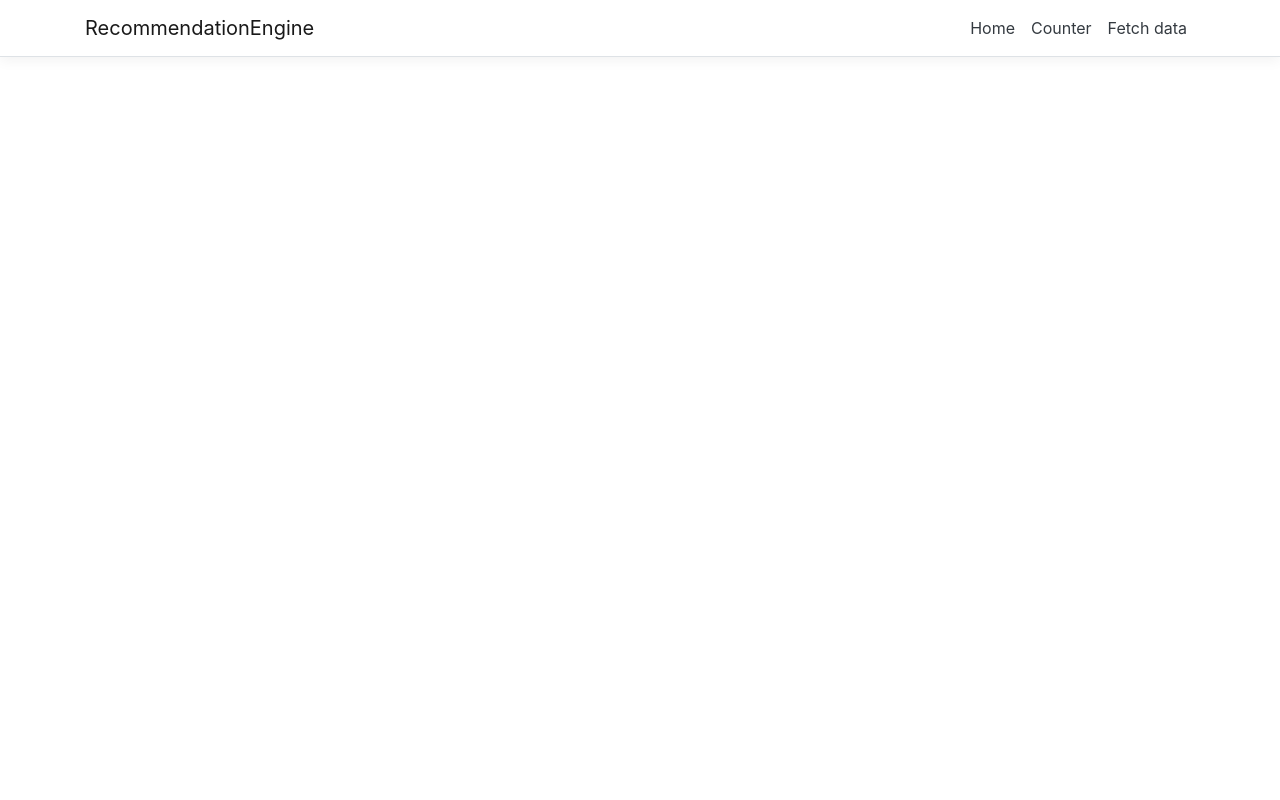
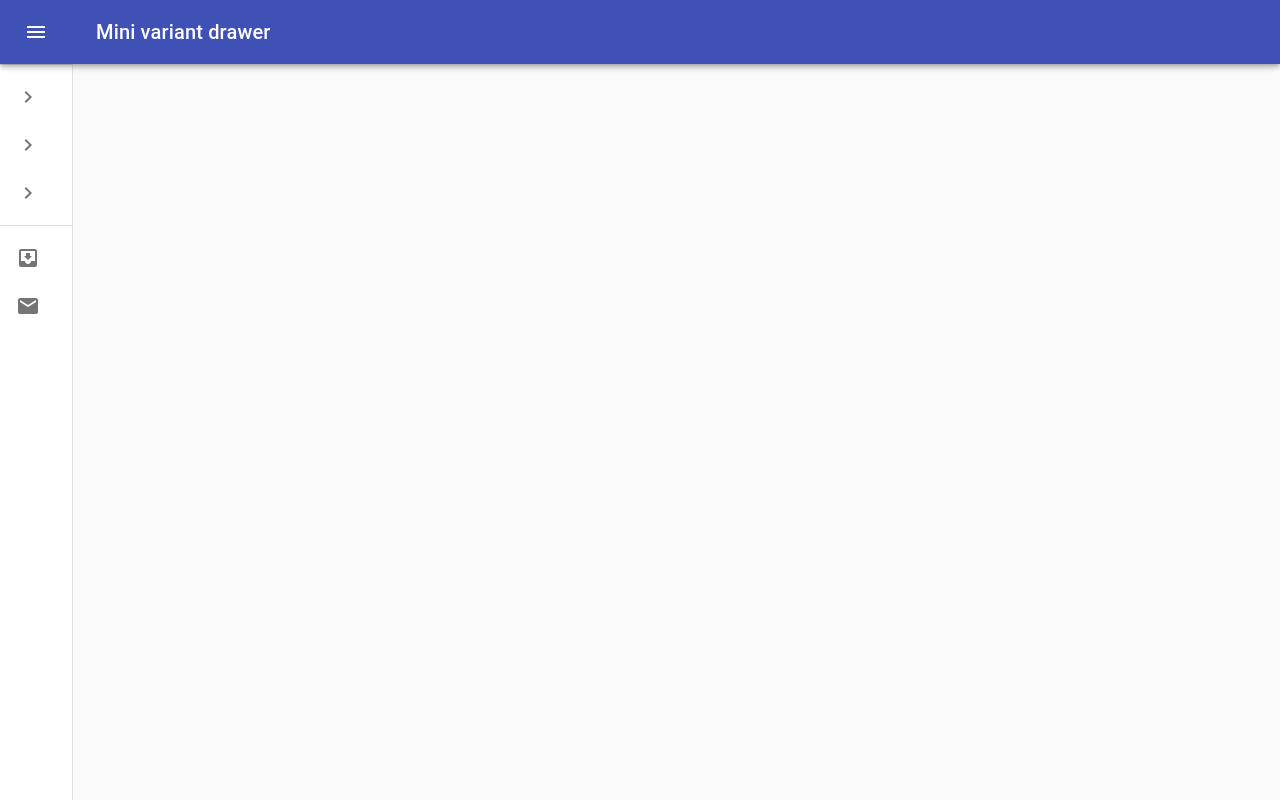
Before and after one commit to HussainWitwit/SOEN490, a React (Create React App) app in the folder RecommendationEngine/RecommendationEngine/FrontEnd/: page /side-menu in a window 1280 px wide. Built offline with nearby package versions, Linux system fonts and the light colour scheme.

Commit message:
RE-16 - Implement SideMenu component
- This is just an initial draft to get a feel of the Drawer component
- Missing icons
- Missing nested list

Co-Authored-By: HussainWitwit <40703467+HussainWitwit@users.noreply.github.com>

```diff
--- a/RecommendationEngine/RecommendationEngine/FrontEnd/package.json
+++ b/RecommendationEngine/RecommendationEngine/FrontEnd/package.json
@@ -9,6 +9,7 @@
     "oidc-client": "^1.9.0",
     "react": "^16.0.0",
     "react-dom": "^16.0.0",
+    "react-pro-sidebar": "^0.4.4",
     "react-router-bootstrap": "^0.25.0",
     "react-router-dom": "^5.1.2",
     "react-scripts": "^3.4.1",
--- a/RecommendationEngine/RecommendationEngine/FrontEnd/src/App.js
+++ b/RecommendationEngine/RecommendationEngine/FrontEnd/src/App.js
@@ -1,9 +1,12 @@
 import React from 'react';
-import {Route} from 'react-router';
+import { Route } from 'react-router';
 import Layout from './components/Layout';
 import Home from './components/Home';
-import {FetchData} from './components/FetchData';
+import { FetchData } from './components/FetchData';
 import Counter from './components/Counter';
+import SideMenu from './components/SideMenu';
+
+
 
 import './custom.css'
 
@@ -13,6 +16,7 @@
       <Route exact path='/' component={Home} />
       <Route path='/counter' component={Counter} />
       <Route path='/fetch-data' component={FetchData} />
+      <Route path='/side-menu' component={SideMenu} />
     </Layout>
   );
 }
--- /dev/null
+++ b/RecommendationEngine/RecommendationEngine/FrontEnd/src/components/SideMenu.js
@@ -0,0 +1,206 @@
+import React from 'react';
+import clsx from 'clsx';
+import { makeStyles, useTheme } from '@material-ui/core/styles';
+import Drawer from '@material-ui/core/Drawer';
+import AppBar from '@material-ui/core/AppBar';
+import Toolbar from '@material-ui/core/Toolbar';
+import List from '@material-ui/core/List';
+import CssBaseline from '@material-ui/core/CssBaseline';
+import Typography from '@material-ui/core/Typography';
+import Divider from '@material-ui/core/Divider';
+import IconButton from '@material-ui/core/IconButton';
+import MenuIcon from '@material-ui/icons/Menu';
+import ChevronLeftIcon from '@material-ui/icons/ChevronLeft';
+import ChevronRightIcon from '@material-ui/icons/ChevronRight';
+import ListItem from '@material-ui/core/ListItem';
+import ListItemIcon from '@material-ui/core/ListItemIcon';
+import ListItemText from '@material-ui/core/ListItemText';
+import InboxIcon from '@material-ui/icons/MoveToInbox';
+import MailIcon from '@material-ui/icons/Mail';
+import ExpandLess from '@material-ui/icons/ExpandLess';
+import ExpandMore from '@material-ui/icons/ExpandMore';
+import Collapse from '@material-ui/core/Collapse';
+
+
+const drawerWidth = 240;
+
+const useStyles = makeStyles((theme) => ({
+    root: {
+        display: 'flex',
+    },
+    appBar: {
+        zIndex: theme.zIndex.drawer + 1,
+        transition: theme.transitions.create(['width', 'margin'], {
+            easing: theme.transitions.easing.sharp,
+            duration: theme.transitions.duration.leavingScreen,
+        }),
+    },
+    appBarShift: {
+        marginLeft: drawerWidth,
+        width: `calc(100% - ${drawerWidth}px)`,
+        transition: theme.transitions.create(['width', 'margin'], {
+            easing: theme.transitions.easing.sharp,
+            duration: theme.transitions.duration.enteringScreen,
+        }),
+    },
+    menuButton: {
+        marginRight: 36,
+    },
+    hide: {
+        display: 'none',
+    },
+    drawer: {
+        width: drawerWidth,
+        flexShrink: 0,
+        whiteSpace: 'nowrap',
+    },
+    drawerOpen: {
+        width: drawerWidth,
+        transition: theme.transitions.create('width', {
+            easing: theme.transitions.easing.sharp,
+            duration: theme.transitions.duration.enteringScreen,
+        }),
+    },
+    drawerClose: {
+        transition: theme.transitions.create('width', {
+            easing: theme.transitions.easing.sharp,
+            duration: theme.transitions.duration.leavingScreen,
+        }),
+        overflowX: 'hidden',
+        width: theme.spacing(7) + 1,
+        [theme.breakpoints.up('sm')]: {
+            width: theme.spacing(9) + 1,
+        },
+    },
+    toolbar: {
+        display: 'flex',
+        alignItems: 'center',
+        justifyContent: 'flex-end',
+        padding: theme.spacing(0, 1),
+        // necessary for content to be below app bar
+        ...theme.mixins.toolbar,
+    },
+    content: {
+        flexGrow: 1,
+        padding: theme.spacing(3),
+    },
+}));
+
+export default function SideMenu () {
+    const classes = useStyles();
+    const theme = useTheme();
+    const [open, setOpen] = React.useState(false);
+    const [openNested, setOpenNested] = React.useState(false);
+
+
+    const handleDrawerOpen = () => {
+        setOpen(true);
+    };
+
+    const handleDrawerClose = () => {
+        setOpen(false);
+    };
+
+    const handleClick = () => {
+        setOpenNested(true)
+    }
+
+    return (
+        <div className={classes.root}>
+            <CssBaseline />
+            <AppBar
+                position="fixed"
+                className={clsx(classes.appBar, {
+                    [classes.appBarShift]: open,
+                })}
+            >
+                <Toolbar>
+                    <IconButton
+                        color="inherit"
+                        aria-label="open drawer"
+                        onClick={handleDrawerOpen}
+                        edge="start"
+                        className={clsx(classes.menuButton, {
+                            [classes.hide]: open,
+                        })}
+                    >
+                        <MenuIcon />
+                    </IconButton>
+                    <Typography variant="h6" noWrap>
+                        Mini variant drawer
+          </Typography>
+                </Toolbar>
+            </AppBar>
+            <Drawer
+                variant="permanent"
+                className={clsx(classes.drawer, {
+                    [classes.drawerOpen]: open,
+                    [classes.drawerClose]: !open,
+                })}
+                classes={{
+                    paper: clsx({
+                        [classes.drawerOpen]: open,
+                        [classes.drawerClose]: !open,
+                    }),
+                }}
+            >
+                <div className={classes.toolbar}>
+                    <IconButton onClick={handleDrawerClose}>
+                        {theme.direction === 'rtl' ? <ChevronRightIcon /> : <ChevronLeftIcon />}
+                    </IconButton>
+                </div>
+                <Divider />
+                <List>
+                    {/* {['Dashboard', 'Recommendations', 'Work Orders'].map((text, index) => (
+                        <ListItem button key={text}>
+                            <ListItemIcon>{index % 2 === 0 ? <InboxIcon /> : <MailIcon />}</ListItemIcon>
+                            <ListItemText primary={text} />
+                        </ListItem>
+                    ))} */}
+                    <ListItem button>
+                        <ListItemIcon>
+                            <ChevronRightIcon />
+                        </ListItemIcon>
+                        <ListItemText primary="Dashboard" />
+                    </ListItem>
+
+                    <ListItem button>
+                        <ListItemIcon>
+                            <ChevronRightIcon />
+                        </ListItemIcon>
+                        <ListItemText primary="Recommendations" />
+                        {openNested ? <ExpandLess /> : <ExpandMore />}
+                    </ListItem>
+                    <Collapse in={openNested} timeout="auto" unmountOnExit>
+                        <List component="div" disablePadding>
+                            <ListItem button className={classes.nested}>
+
+                                <ListItemText primary="Manage" />
+                            </ListItem>
+                        </List>
+                    </Collapse>
+
+                    <ListItem button>
+                        <ListItemIcon>
+                            <ChevronRightIcon />
+                        </ListItemIcon>
+                        <ListItemText primary="Work Orders" />
+                    </ListItem>
+                </List>
+
+
+                <Divider />
+                {/* <List subheader={<ListSubheader>Settings</ListSubheader>} className={classes.root}></List> */}
+                <List>
+                    {['Settings', 'Notifications'].map((text, index) => (
+                        <ListItem button key={text}>
+                            <ListItemIcon>{index % 2 === 0 ? <InboxIcon /> : <MailIcon />}</ListItemIcon>
+                            <ListItemText primary={text} />
+                        </ListItem>
+                    ))}
+                </List>
+            </Drawer>
+
+        </div>
+    );
+}
```
Also changed, not shown: 1 other file (tests, documents, lock files or other folders). Lines whose indentation alone changed are shown as unchanged.
